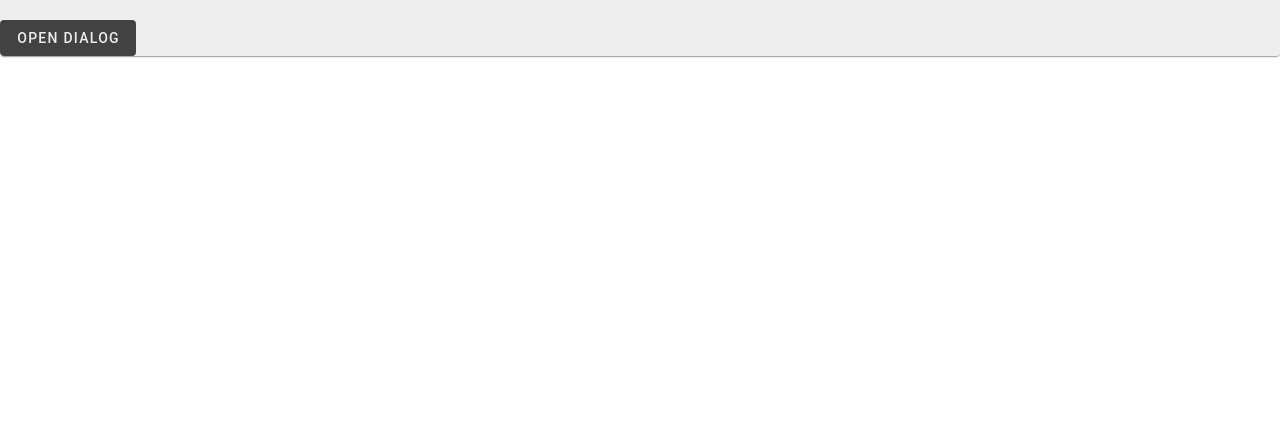
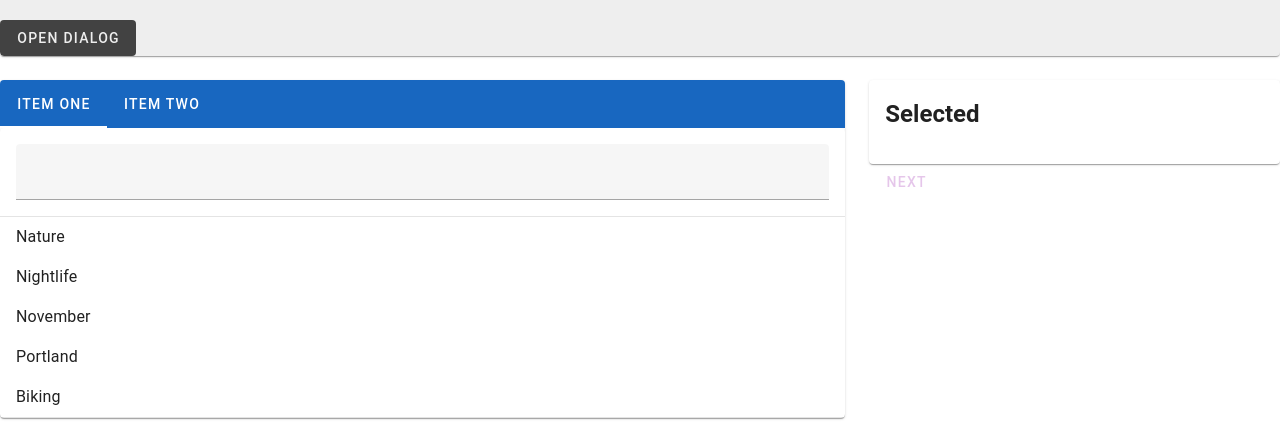
Before and after one commit to RaveTheN/kpi-definition--, a Vue app: page / in a window 1280 px wide. Shown: the part 354-797 px from the top of the page. Built offline with nearby package versions, Linux system fonts and the light colour scheme.

Commit message:
/add basic version working

```diff
--- a/package.json
+++ b/package.json
@@ -24,7 +24,8 @@
     "@vue/cli-service": "~5.0.0",
     "eslint": "^7.32.0",
     "eslint-plugin-vue": "^8.0.3",
-    "vue-cli-plugin-i18n": "~2.3.2"
+    "vue-cli-plugin-i18n": "~2.3.2",
+    "@mdi/font": "^7.4.47"
   },
   "eslintConfig": {
     "root": true,
--- a/src/App.vue
+++ b/src/App.vue
@@ -1,4 +1,7 @@
 <template>
+  <v-row>
+    <v-col cols="12">
+      <!-- Upper Geotag container -->
       <v-card id="geotag-container" color="surface-light">
         <div id="map"></div>
         <v-text-field
@@ -34,7 +37,92 @@
             </v-card-actions>
           </v-card>
         </v-dialog>
+        <!-- END Map creation dialog -->
       </v-card>
+      <!-- END Geotag container -->
+    </v-col>
+  </v-row>
+  <v-row>
+    <v-col cols="8">
+      <!-- Measure and KPI selection -->
+      <v-card>
+        <v-tabs v-model="tab" bg-color="primary">
+          <v-tab value="one">Item One</v-tab>
+          <v-tab value="two">Item Two</v-tab>
+        </v-tabs>
+
+        <v-tabs-window v-model="tab">
+          <v-tabs-window-item value="one">
+            <v-card>
+              <v-container>
+                <v-row justify="start">
+                  <v-col v-if="!allSelected" cols="12">
+                    <v-text-field
+                      ref="searchField"
+                      v-model="search"
+                      label="Search"
+                      hide-details
+                      single-line
+                    ></v-text-field>
+                  </v-col>
+                </v-row>
+              </v-container>
+
+              <v-divider v-if="!allSelected"></v-divider>
+
+              <v-virtual-scroll :items="searchResult" height="100%">
+                <template v-slot:default="{ item }">
+                  <v-list-item
+                    v-if="!selected.includes(item)"
+                    :key="item.text"
+                    :disabled="loading"
+                    @click="selected.push(item)"
+                  >
+                    <v-list-item-title v-text="item.text"></v-list-item-title>
+                  </v-list-item>
+                </template>
+              </v-virtual-scroll>
+
+              <v-divider></v-divider>
+            </v-card>
+          </v-tabs-window-item>
+          <v-tabs-window-item value="two"> Two </v-tabs-window-item>
+        </v-tabs-window>
+      </v-card>
+    </v-col>
+    <v-col cols="4">
+      <!-- END Measure and KPI selection -->
+      <v-card>
+        <v-container>
+          <div height="10%" bg-color="primary">
+            <h2>Selected</h2>
+            <v-list
+              ><v-list-item
+                v-for="(selection, i) in selections"
+                :key="selection.text"
+              >
+                {{ selection.text }}
+                <v-btn :disabled="loading" @click="selected.splice(i, 1)">
+                  delete
+                </v-btn>
+              </v-list-item></v-list
+            >
+          </div>
+        </v-container>
+      </v-card>
+      <v-spacer></v-spacer>
+
+      <v-btn
+        :disabled="!selected.length"
+        :loading="loading"
+        color="purple"
+        variant="text"
+        @click="next"
+      >
+        Next
+      </v-btn>
+    </v-col>
+  </v-row>
 </template>
 
 <script>
@@ -47,6 +135,32 @@ export default {
   },
   data: function () {
     return {
+      tab: null,
+      items: [
+        {
+          text: "Nature",
+          icon: "mdi-nature",
+        },
+        {
+          text: "Nightlife",
+          icon: "mdi-glass-wine",
+        },
+        {
+          text: "November",
+          icon: "mdi-calendar-range",
+        },
+        {
+          text: "Portland",
+          icon: "mdi-map-marker",
+        },
+        {
+          text: "Biking",
+          icon: "mdi-bike",
+        },
+      ],
+      loading: false,
+      search: "",
+      selected: [],
       dialogMap: false,
       map: L.map,
       latitude: "",
@@ -139,13 +253,52 @@ export default {
       this.setLatLng(coordinates);
       this.setMarker(coordinates);
     },
+
+    next() {
+      this.loading = true;
+
+      setTimeout(() => {
+        this.search = "";
+        this.selected = [];
+        this.loading = false;
+      }, 2000);
+    },
   },
 
-  computed: {},
+  computed: {
+    allSelected() {
+      return this.selected.length === this.items.length;
+    },
+    searchResult() {
+      const search = this.search.toLowerCase();
+
+      if (!search) return this.items;
+
+      return this.items.filter((item) => {
+        //convert item to text and looks in it for matches - might consider replacing for the actual measures
+        const text = item.text.toLowerCase();
+
+        return text.indexOf(search) > -1;
+      });
+    },
+    selections() {
+      const selections = [];
+
+      for (const selection of this.selected) {
+        selections.push(selection);
+      }
+
+      return selections;
+    },
+  },
   watch: {
     dialogMap(value) {
       value && document.getElementById("map").setAttribute("id", "wait");
       !value && document.getElementById("wait").setAttribute("id", "map");
+    },
+
+    selected() {
+      this.search = "";
     },
   },
 };
```
Also changed, not shown: 1 other file (tests, documents, lock files or other folders). Lines whose indentation alone changed are shown as unchanged.
